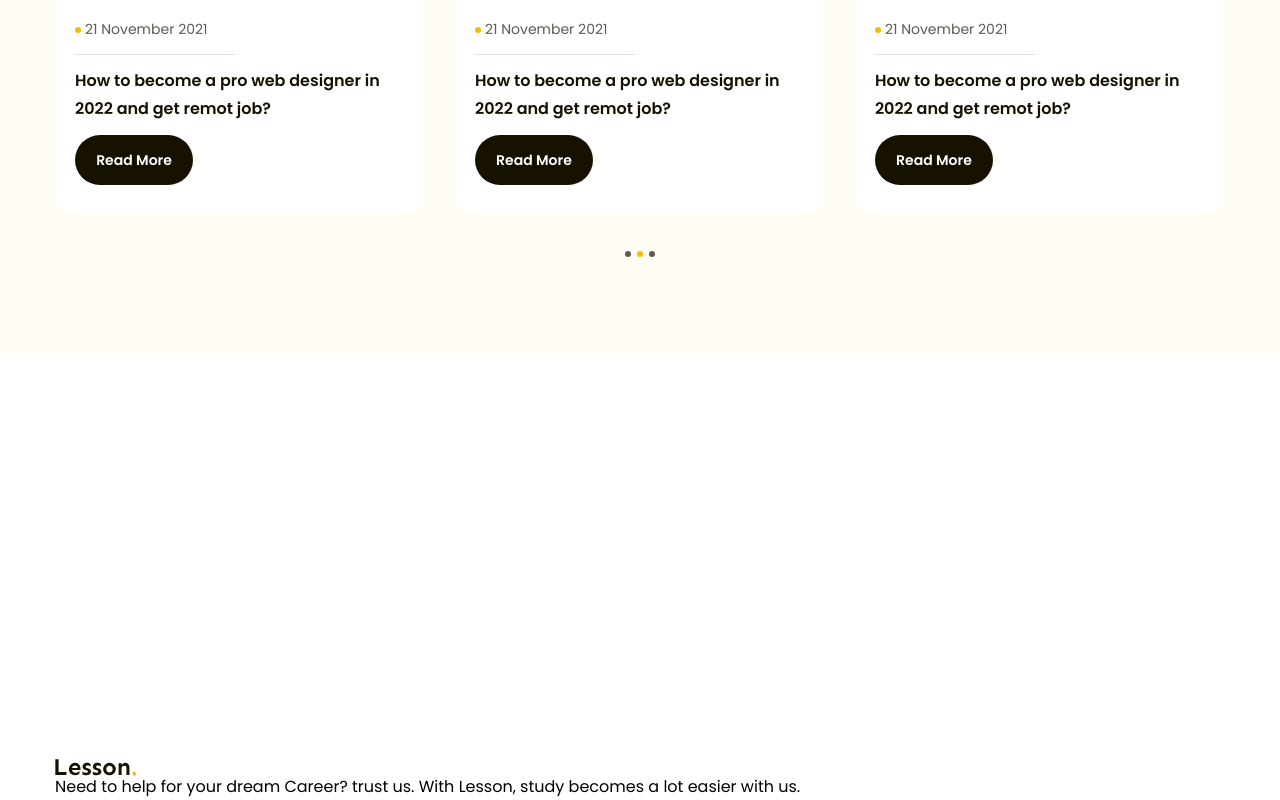
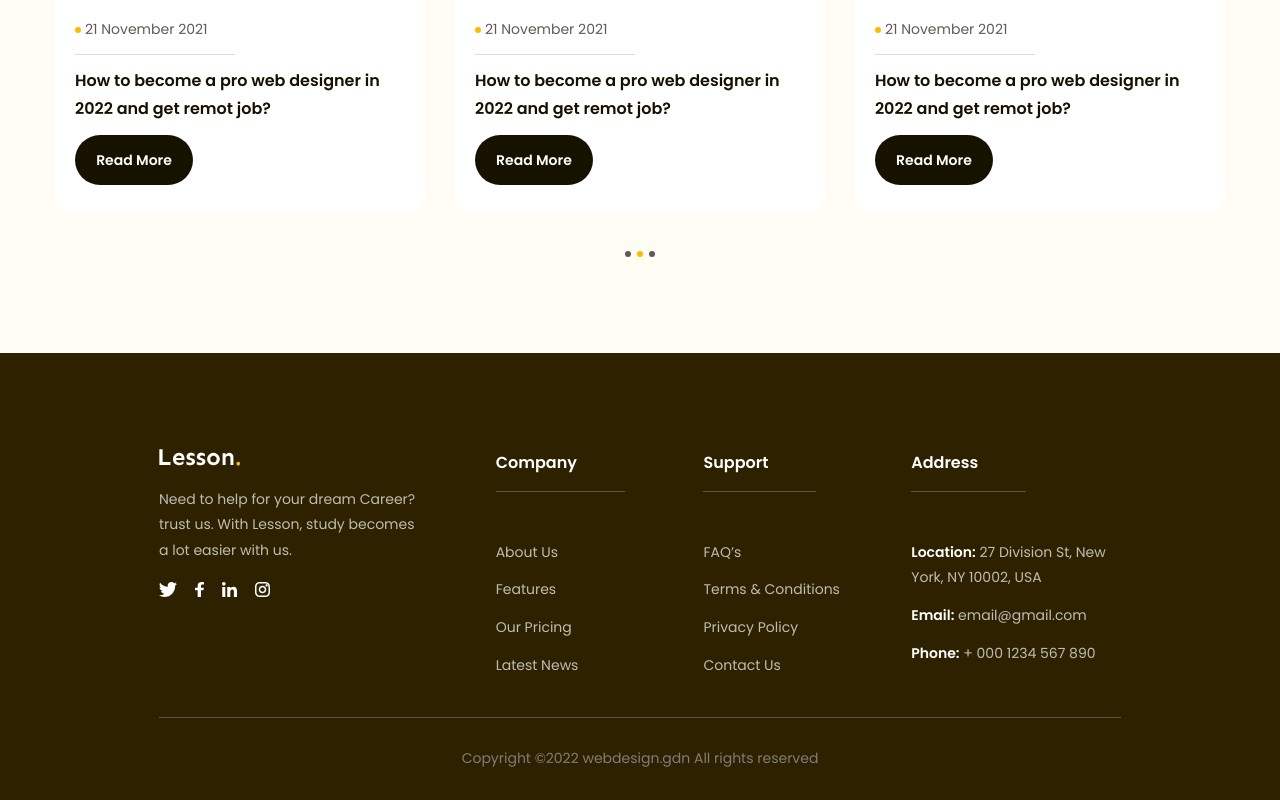
Before and after one commit to HQDuy47/html-css-project-02, a plain HTML site: page index.html in a window 1280 px wide. Shown: the part 4335-5135 px from the top of the page. Drawn offline with Linux system fonts and the light colour scheme.

Commit message:
add footer

```diff
--- a/assets/css/styles.css
+++ b/assets/css/styles.css
@@ -667,3 +667,80 @@ a {
   cursor: default;
   background-color: var(--primary-color);
 }
+
+/* Footer */
+.footer {
+  padding: 96px 135px 0;
+  background: #2e2100;
+}
+
+.footer .row {
+  display: flex;
+  padding-bottom: 38px;
+  border-bottom: 1px solid #59554b;
+}
+
+.footer .row .column {
+  width: 21.6%;
+}
+
+.footer .row .column:first-child {
+  width: 35%;
+}
+
+.footer .column .desc {
+  margin-top: 18px;
+  max-width: 267px;
+  color: #bfbcb2;
+  font-size: 1.4rem;
+  line-height: 185.714%;
+}
+
+.footer .socials {
+  display: flex;
+  gap: 18px;
+  margin-top: 18px;
+}
+
+.footer .title {
+  display: inline-block;
+  padding: 0 48px 14px 0;
+  color: #fff;
+  font-size: 1.6rem;
+  font-weight: 600;
+  line-height: 175%;
+  border-bottom: 1px solid #59554b;
+}
+
+.footer .list {
+  margin-top: 48px;
+}
+
+.footer .list a {
+  display: inline-block;
+  margin-bottom: 12px;
+  color: #bfbcb2;
+  font-size: 1.4rem;
+  font-weight: 400;
+  line-height: 185.714%;
+}
+
+.footer .list li:last-child a {
+  margin-bottom: 0;
+}
+
+.footer .list strong {
+  font-weight: 600;
+  color: #fff;
+}
+
+.footer .copyright {
+  padding: 28px 0;
+}
+
+.footer .copyright p {
+  color: #807d74;
+  text-align: center;
+  font-size: 1.4rem;
+  line-height: 185.714%;
+}
--- a/index.html
+++ b/index.html
@@ -51,7 +51,7 @@
         </div>
       </div>
     </header>
-    <main style="height: 5000px">
+    <main>
       <!-- Hero -->
       <div class="hero">
         <div class="main-content">
@@ -579,69 +579,108 @@
         <div class="row">
           <!-- Column 1 -->
           <div class="column">
-            <img src="./assets/image/logo.svg" alt="Lesson" class="logo" />
+            <img
+              src="./assets/image/logo-white.svg"
+              alt="Lesson"
+              class="logo"
+            />
+            <p class="desc">
+              Need to help for your dream Career? trust us. With Lesson, study
+              becomes a lot easier with us.
+            </p>
+            <div class="socials">
+              <a href="#!">
+                <img
+                  src="./assets/icons/Twitter.svg"
+                  alt="Twitter"
+                  class="icon"
+                />
+              </a>
+              <a href="#!">
+                <img
+                  src="./assets/icons/Facebook.svg"
+                  alt="Facebook"
+                  class="icon"
+                />
+              </a>
+              <a href="#!">
+                <img
+                  src="./assets/icons/Linkedin.svg"
+                  alt="Linkedin"
+                  class="icon"
+                />
+              </a>
+              <a href="#!">
+                <img
+                  src="./assets/icons/Instagram.svg"
+                  alt="Instagram"
+                  class="icon"
+                />
+              </a>
+            </div>
           </div>
-          <p class="desc">
-            Need to help for your dream Career? trust us. With Lesson, study
-            becomes a lot easier with us.
-          </p>
 
           <!-- Column 2 -->
           <div class="column">
-            <h3 class="heading lv3"></h3>
+            <h3 class="title">Company</h3>
             <ul class="list">
               <li>
-                <a href="#!"></a>
+                <a href="#!">About Us</a>
               </li>
               <li>
-                <a href="#!"></a>
+                <a href="#!">Features</a>
               </li>
               <li>
-                <a href="#!"></a>
+                <a href="#!">Our Pricing</a>
               </li>
               <li>
-                <a href="#!"></a>
+                <a href="#!">Latest News</a>
               </li>
             </ul>
           </div>
 
           <!-- Column 3 -->
           <div class="column">
-            <h3 class="heading lv3"></h3>
+            <h3 class="title">Support</h3>
             <ul class="list">
               <li>
-                <a href="#!"></a>
+                <a href="#!">FAQ’s</a>
               </li>
               <li>
-                <a href="#!"></a>
+                <a href="#!">Terms & Conditions</a>
               </li>
               <li>
-                <a href="#!"></a>
+                <a href="#!">Privacy Policy</a>
               </li>
               <li>
-                <a href="#!"></a>
+                <a href="#!">Contact Us</a>
               </li>
             </ul>
           </div>
 
           <!-- Column 4 -->
           <div class="column">
-            <h3 class="heading lv3"></h3>
+            <h3 class="title">Address</h3>
             <ul class="list">
               <li>
-                <a href="#!"></a>
+                <a href="#!"
+                  ><strong>Location:</strong> 27 Division St, New York, NY
+                  10002, USA</a
+                >
               </li>
               <li>
-                <a href="#!"></a>
+                <a href="#!"><strong>Email:</strong> email@gmail.com</a>
               </li>
               <li>
-                <a href="#!"></a>
-              </li>
-              <li>
-                <a href="#!"></a>
+                <a href="#!"><strong>Phone:</strong> + 000 1234 567 890</a>
               </li>
             </ul>
           </div>
+        </div>
+
+        <!-- Copyright -->
+        <div class="copyright">
+          <p>Copyright ©2022 webdesign.gdn All rights reserved</p>
         </div>
       </div>
     </footer>
```
Also changed, not shown: assets/icons/Facebook.svg (added), assets/icons/Instagram.svg (added), assets/icons/Linkedin.svg (added), assets/icons/Twitter.svg (added), assets/image/logo-white.svg (added).
